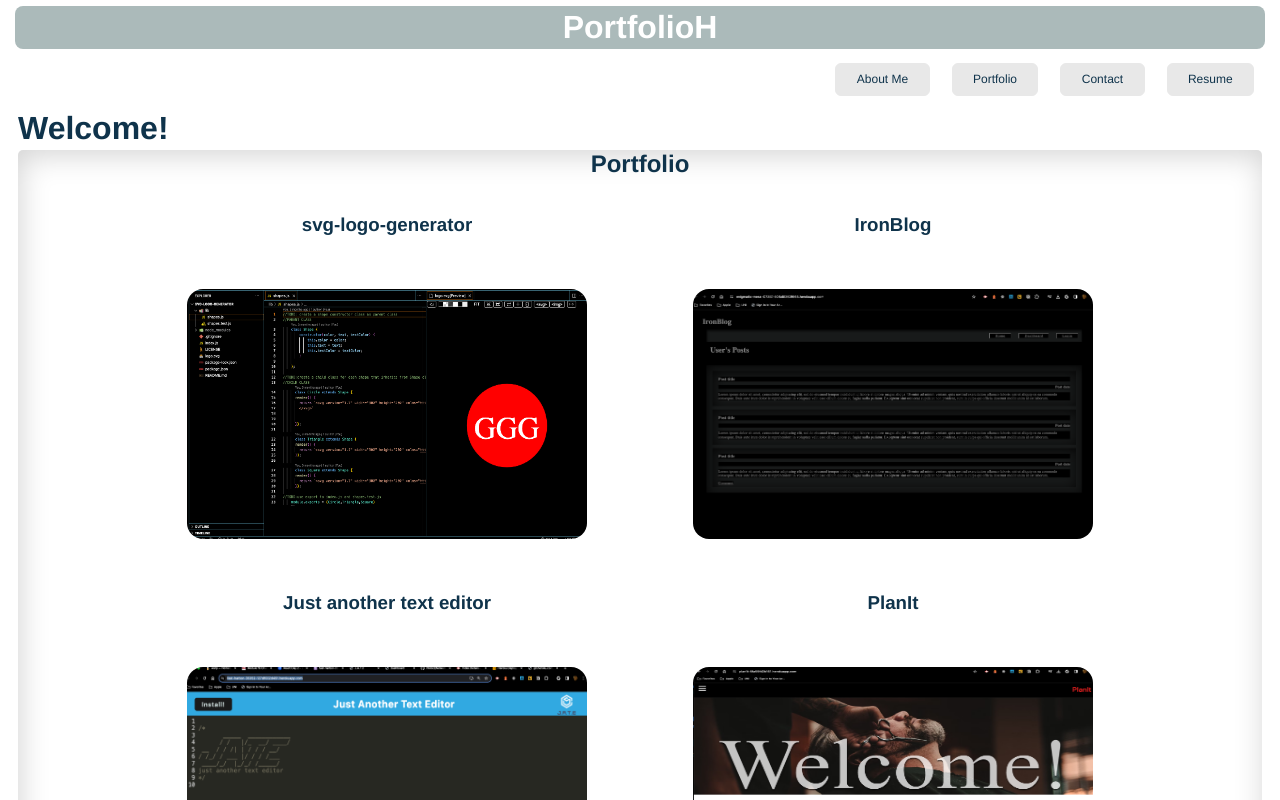
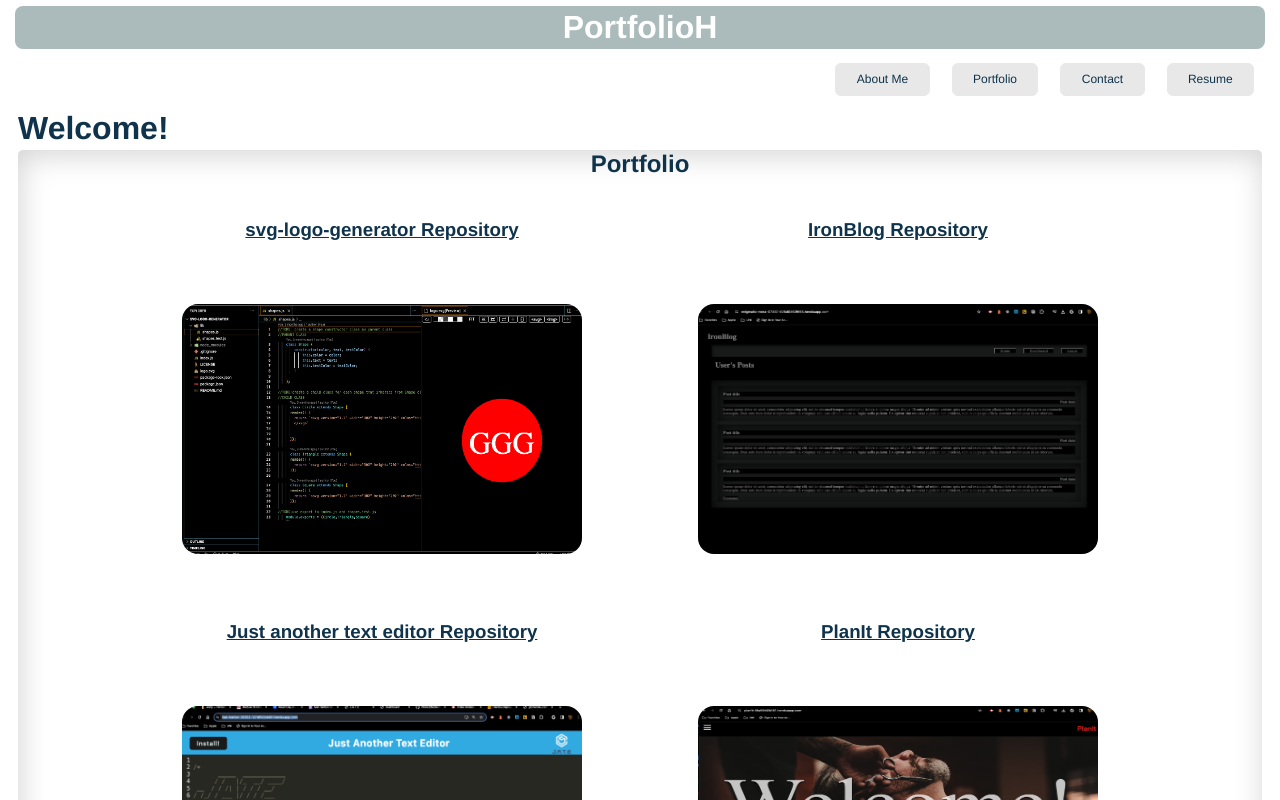
Before and after one commit to hfelix3/PortfolioH, a React (Vite) app: page / in a window 1280 px wide. Both pictures are taken after a click on the button "Portfolio". Shown: the top 800 px of the page. Built offline with nearby package versions, Linux system fonts and the light colour scheme.

Commit message:
added deployed links to portfolio

```diff
--- a/index.html
+++ b/index.html
@@ -11,8 +11,4 @@
     <div id="root"></div>
     <script type="module" src="/src/main.jsx"></script>
 </body>
-<footer>
-    <div id="root"></div>
-    <script type="module" src="/src/components/footer.jsx"></script>
-</footer>
 </html>
--- a/src/components/portfolio.jsx
+++ b/src/components/portfolio.jsx
@@ -3,9 +3,18 @@ function PortfolioH(prop) {
     <div>
       <h2 class="portfolio">Portfolio</h2>
       <div class="portfolioImages">
-        <section class ='leftSide'>
-        <h3>svg-logo-generator</h3>
-          <img class= "applications" src='src/assets/images/svggenerator.png' onclick="openLink1(https://github.com/hfelix3/svg-logo-generator); openLink2();"/>
+        <section class="leftSide">
+          <a href="https://github.com/hfelix3/svg-logo-generator">
+            <h3>svg-logo-generator Repository</h3>
+          </a>
+          <a href="">
+            <img
+              class="applications"
+              src="src/assets/images/svggenerator.png"
+              onclick="openLink1(https://github.com/hfelix3/svg-logo-generator); openLink2();"
+              alt="svg-logo-generator"
+            />
+          </a>
           <script>
             {/* WILL THESE FUNCTIONS WORK WITHIN THIS TOP FUNCTION? */}
             {/* function openLink1() {
@@ -16,18 +25,58 @@ function PortfolioH(prop) {
               window.open("link here");
             } */}
           </script>
-          <h3>Just another text editor</h3>
-          <img class= "applications" src='src/assets/images/jate.png' href="https://github.com/hfelix3/LineWriter"/>
-          <h3>NetworkCalls</h3>
-          <img class= "applications" src='src/assets/images/networkcalls.png'/>
+          <a href="https://github.com/hfelix3/LineWriter">
+            <h3>Just another text editor Repository</h3>
+          </a>
+          <a href="">
+            <img
+              className="applications"
+              src="src/assets/images/jate.png"
+              alt="Just another text editor"
+            />
+          </a>
+          <a href="https://github.com/hfelix3/NetworkCalls">
+            <h3>NetworkCalls Repository</h3>
+          </a>
+          <a href="">
+            <img
+              class="applications"
+              src="src/assets/images/networkcalls.png"
+              alt="NetworkCalls"
+            />
+          </a>
         </section>
-        <section class ='rightSide'>
-        <h3>IronBlog</h3>
-          <img class= "applications" src='src/assets/images/ironblog.png'/>
-          <h3>PlanIt</h3>
-          <img class= "applications" src='src/assets/images/planit.png'/>
-          <h3>Jenesaispasthepassgen</h3>
-          <img class= "applications" src='src/assets/images/jenesaispasthepassgen.png'/>
+        <section class="rightSide">
+          <a href="https://github.com/hfelix3/ironblog">
+            <h3>IronBlog Repository</h3>
+          </a>
+          <a href="https://enigmatic-mesa-07357-505d8360f665.herokuapp.com/">
+            <img
+              class="applications"
+              src="src/assets/images/ironblog.png"
+              alt="IronBlog"
+            />
+          </a>
+          <a href="https://github.com/hfelix3/PlanIt">
+            <h3>PlanIt Repository</h3>
+          </a>
+          <a href="https://plan1t-5fa59fd2b161.herokuapp.com/">
+            <img
+              class="applications"
+              src="src/assets/images/planit.png"
+              alt="PlanIt"
+            />
+          </a>
+          <a href="https://github.com/hfelix3/jenesaispasthepassgen">
+            <h3>Jenesaispasthepassgen Repository</h3>
+          </a>
+          <a href="">
+            <img
+              class="applications"
+              src="src/assets/images/jenesaispasthepassgen.png"
+              alt="Jenesaispasthepassgen"
+            />
+          </a>
         </section>
       </div>
     </div>
```
Lines whose indentation alone changed are shown as unchanged.
